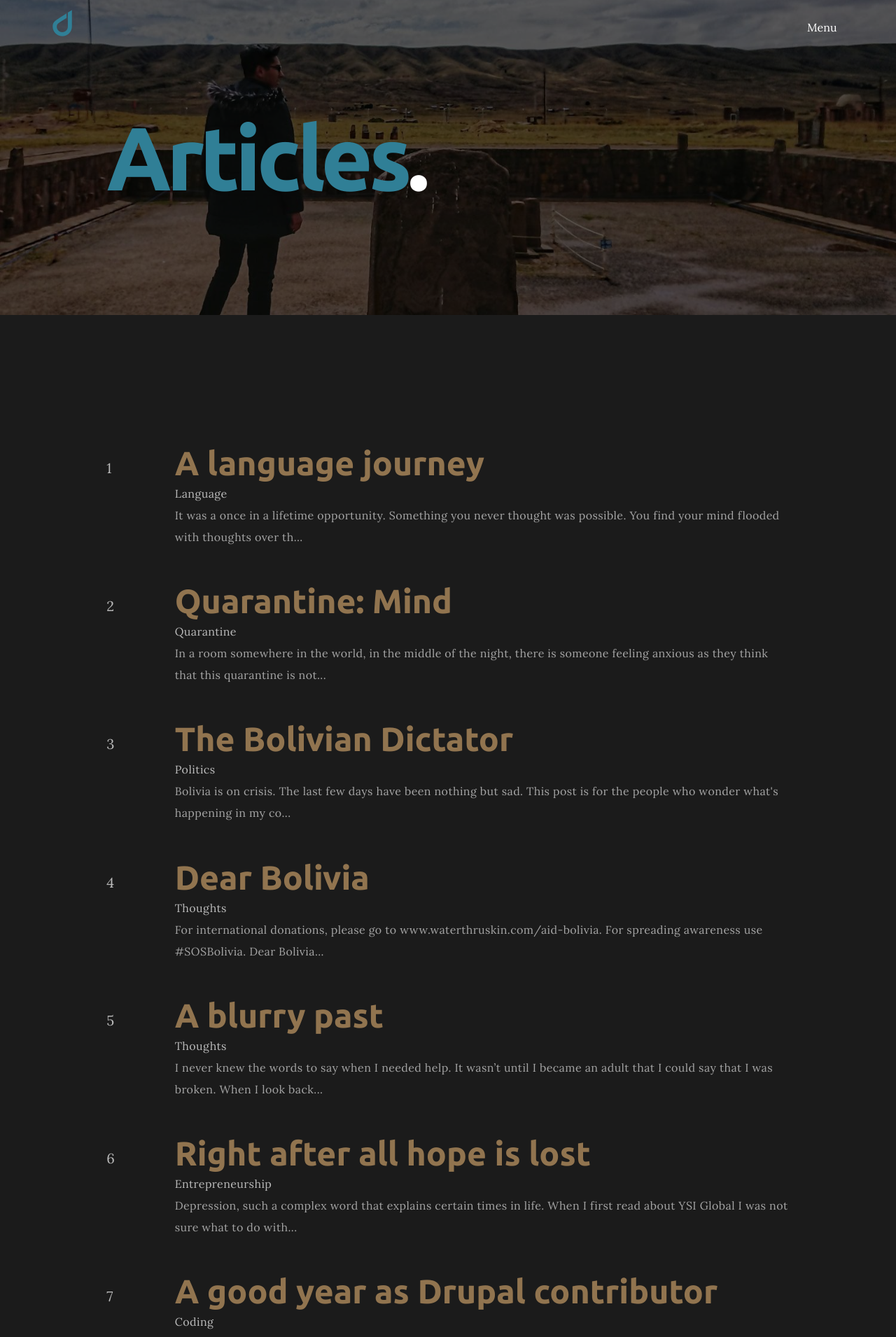
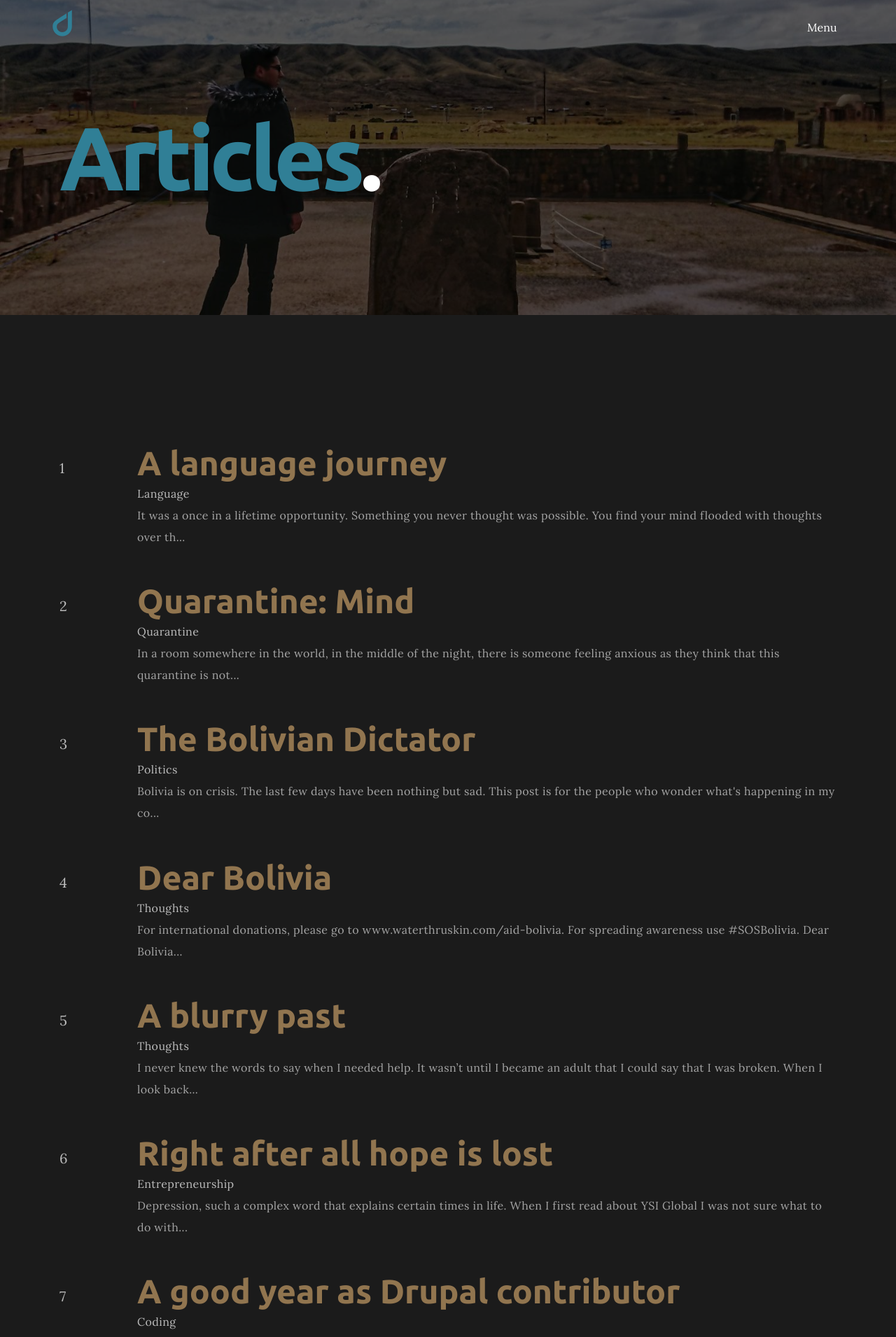
Before and after one commit to thethoughtfulmillennial/thethoughtfulmillennial.github.io, a Jekyll site: the page built from blog.html, in a window 1280 px wide. Shown: the top 1910 px of the page at 70% size. Built offline with Jekyll 4.4.1, drawn with Linux system fonts in a browser that asks for light colours; some web fonts are replaced.

Commit message:
Simplifying html.

```diff
--- a/assets/css/style.css
+++ b/assets/css/style.css
@@ -1131,6 +1131,7 @@ a.brand:focus{
   height: 100%;
   background-size: cover;
   background-position: center;
+  z-index: -1;
 }
 
 .section-bg.post {
--- a/blog.html
+++ b/blog.html
@@ -5,22 +5,16 @@ title: "Blog"
 
 {% include nav.html %}
 
-<div class="text-white section half">
+<div class="text-white section half px-3">
 	<div class="hero--center">
 		<div class="section-bg mask" style="background-image:url(assets/images/bg/header_blog.jpg);"></div>
-		<div class="boxed boxed-inner w-100">
-			<div class="boxed">
 		<div class="container">
 			<h1 class="display-2 text-white page-title"><span class="text-primary">Articles</span>.</h1>
 		</div>
 	</div>
 </div>
-	</div>
-</div>
-<div class="section">
+<div class="section px-3">
 	<div class="vertical-centred section-content">
-		<div class="boxed boxed-inner">
-			<div class="boxed">
 		<div class="container">
 			<div class="my-5">
 				<div class="row">
@@ -41,5 +35,3 @@ title: "Blog"
 		</div>
 	</div>
 </div>
-	</div>
-</div>
```
Also changed, not shown: about.html (+3 -7 lines), projects.html (+1 -9 lines). Lines whose indentation alone changed are shown as unchanged.
